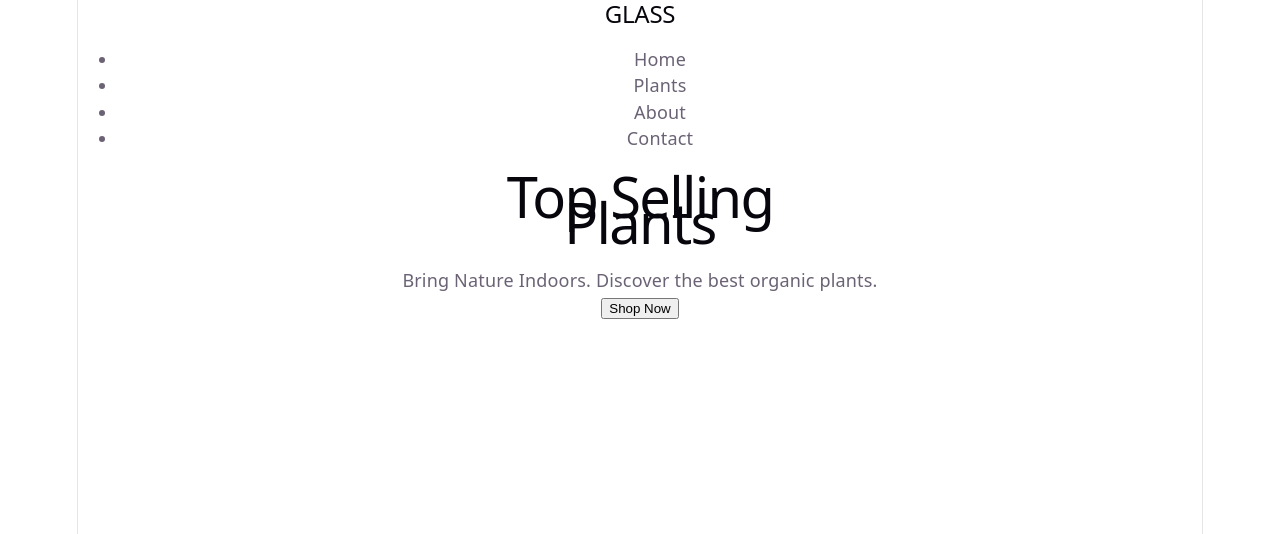
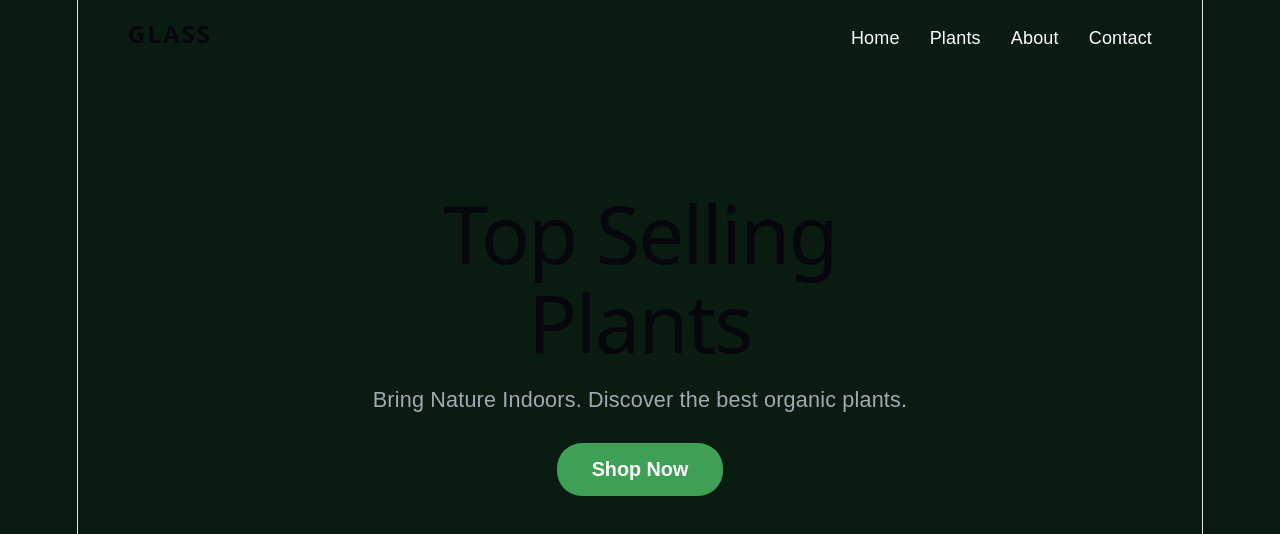
Before and after one commit to KalubovilaDasun/greenleaf-react, a React (Vite) app: page / in a window 1280 px wide. Shown: the top 534 px of the page. Built offline with nearby package versions, Linux system fonts and the light colour scheme.

Commit message:
Applied dark green background and UI styles

```diff
--- a/src/App.css
+++ b/src/App.css
@@ -1,184 +1,61 @@
-.counter {
-  font-size: 16px;
-  padding: 5px 10px;
-  border-radius: 5px;
-  color: var(--accent);
-  background: var(--accent-bg);
-  border: 2px solid transparent;
-  transition: border-color 0.3s;
-  margin-bottom: 24px;
-
-  &:hover {
-    border-color: var(--accent-border);
-  }
-  &:focus-visible {
-    outline: 2px solid var(--accent);
-    outline-offset: 2px;
-  }
+* {
+  margin: 0;
+  padding: 0;
+  box-sizing: border-box;
 }
 
-.hero {
-  position: relative;
-
-  .base,
-  .framework,
-  .vite {
-    inset-inline: 0;
-    margin: 0 auto;
-  }
-
-  .base {
-    width: 170px;
-    position: relative;
-    z-index: 0;
-  }
-
-  .framework,
-  .vite {
-    position: absolute;
-  }
-
-  .framework {
-    z-index: 1;
-    top: 34px;
-    height: 28px;
-    transform: perspective(2000px) rotateZ(300deg) rotateX(44deg) rotateY(39deg)
-      scale(1.4);
-  }
-
-  .vite {
-    z-index: 0;
-    top: 107px;
-    height: 26px;
-    width: auto;
-    transform: perspective(2000px) rotateZ(300deg) rotateX(40deg) rotateY(39deg)
-      scale(0.8);
-  }
+body {
+  background-color: #0a1c12;
+  color: #ffffff;
+  font-family: 'Arial', sans-serif;
 }
 
-#center {
+.navbar {
   display: flex;
-  flex-direction: column;
-  gap: 25px;
-  place-content: center;
-  place-items: center;
-  flex-grow: 1;
-
-  @media (max-width: 1024px) {
-    padding: 32px 20px 24px;
-    gap: 18px;
-  }
+  justify-content: space-between;
+  align-items: center;
+  padding: 20px 50px;
 }
 
-#next-steps {
-  display: flex;
-  border-top: 1px solid var(--border);
-  text-align: left;
-
-  & > div {
-    flex: 1 1 0;
-    padding: 32px;
-    @media (max-width: 1024px) {
-      padding: 24px 20px;
-    }
-  }
-
-  .icon {
-    margin-bottom: 16px;
-    width: 22px;
-    height: 22px;
-  }
-
-  @media (max-width: 1024px) {
-    flex-direction: column;
-    text-align: center;
-  }
+.logo {
+  font-weight: bold;
+  letter-spacing: 2px;
 }
 
-#docs {
-  border-right: 1px solid var(--border);
-
-  @media (max-width: 1024px) {
-    border-right: none;
-    border-bottom: 1px solid var(--border);
-  }
+.nav-links {
+  display: flex;
+  list-style: none;
+  gap: 30px;
+  cursor: pointer;
 }
 
-#next-steps ul {
-  list-style: none;
-  padding: 0;
-  display: flex;
-  gap: 8px;
-  margin: 32px 0 0;
-
-  .logo {
-    height: 18px;
-  }
-
-  a {
-    color: var(--text-h);
-    font-size: 16px;
-    border-radius: 6px;
-    background: var(--social-bg);
-    display: flex;
-    padding: 6px 12px;
-    align-items: center;
-    gap: 8px;
-    text-decoration: none;
-    transition: box-shadow 0.3s;
-
-    &:hover {
-      box-shadow: var(--shadow);
-    }
-    .button-icon {
-      height: 18px;
-      width: 18px;
-    }
-  }
-
-  @media (max-width: 1024px) {
-    margin-top: 20px;
-    flex-wrap: wrap;
-    justify-content: center;
-
-    li {
-      flex: 1 1 calc(50% - 8px);
-    }
-
-    a {
-      width: 100%;
-      justify-content: center;
-      box-sizing: border-box;
-    }
-  }
+.hero-section {
+  padding: 80px 50px;
 }
 
-#spacer {
-  height: 88px;
-  border-top: 1px solid var(--border);
-  @media (max-width: 1024px) {
-    height: 48px;
-  }
+.hero-content h1 {
+  font-size: 4.5rem;
+  margin-bottom: 20px;
+  line-height: 1.1;
 }
 
-.ticks {
-  position: relative;
-  width: 100%;
+.hero-content p {
+  font-size: 1.2rem;
+  color: #a0aab2;
+}
 
-  &::before,
-  &::after {
-    content: '';
-    position: absolute;
-    top: -4.5px;
-    border: 5px solid transparent;
-  }
+.shop-btn {
+  background-color: #3ea055;
+  color: white;
+  border: none;
+  padding: 15px 35px;
+  border-radius: 25px;
+  font-size: 1.1rem;
+  cursor: pointer;
+  margin-top: 30px;
+  font-weight: bold;
+}
 
-  &::before {
-    left: 0;
-    border-left-color: var(--border);
-  }
-  &::after {
-    right: 0;
-    border-right-color: var(--border);
-  }
+.shop-btn:hover {
+  background-color: #2b7a3d;
 }
```
